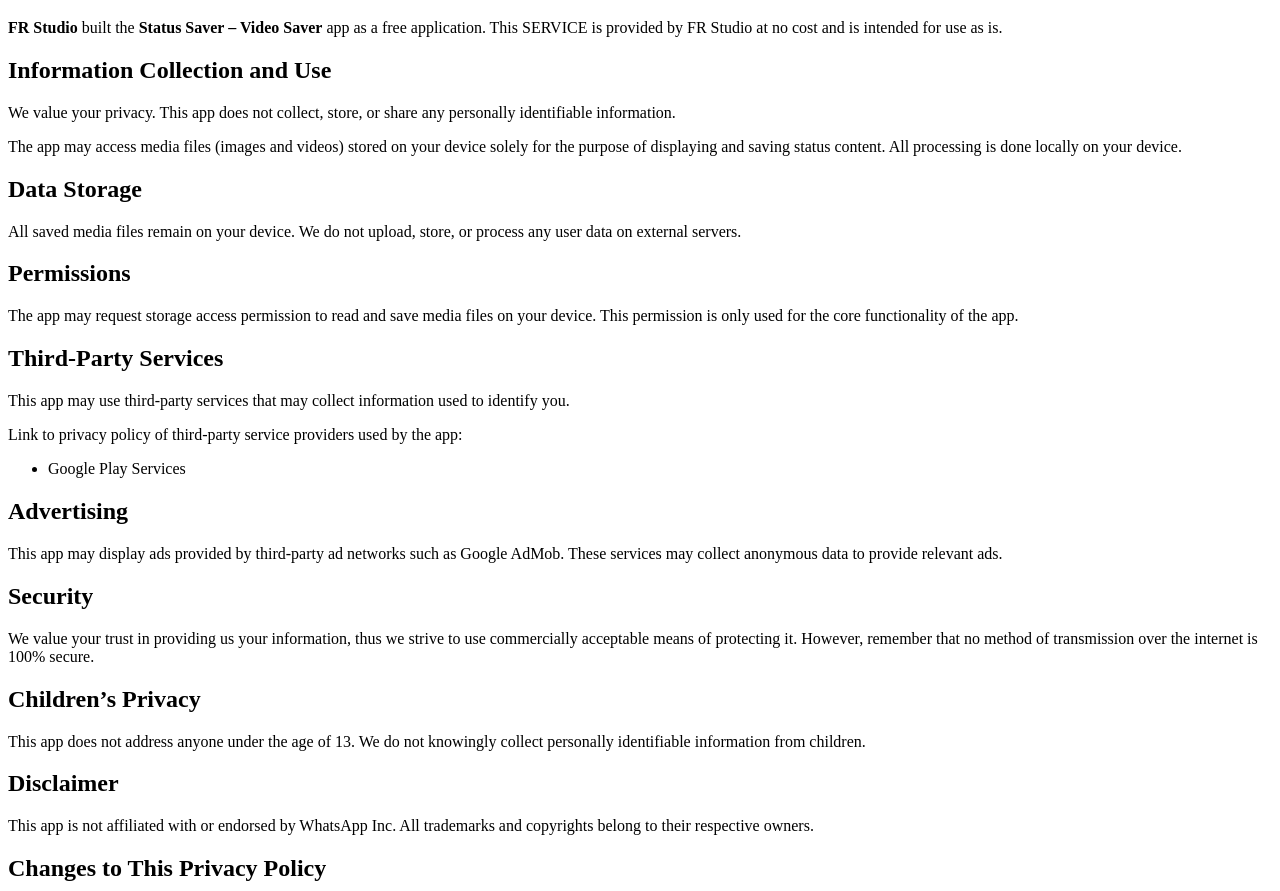
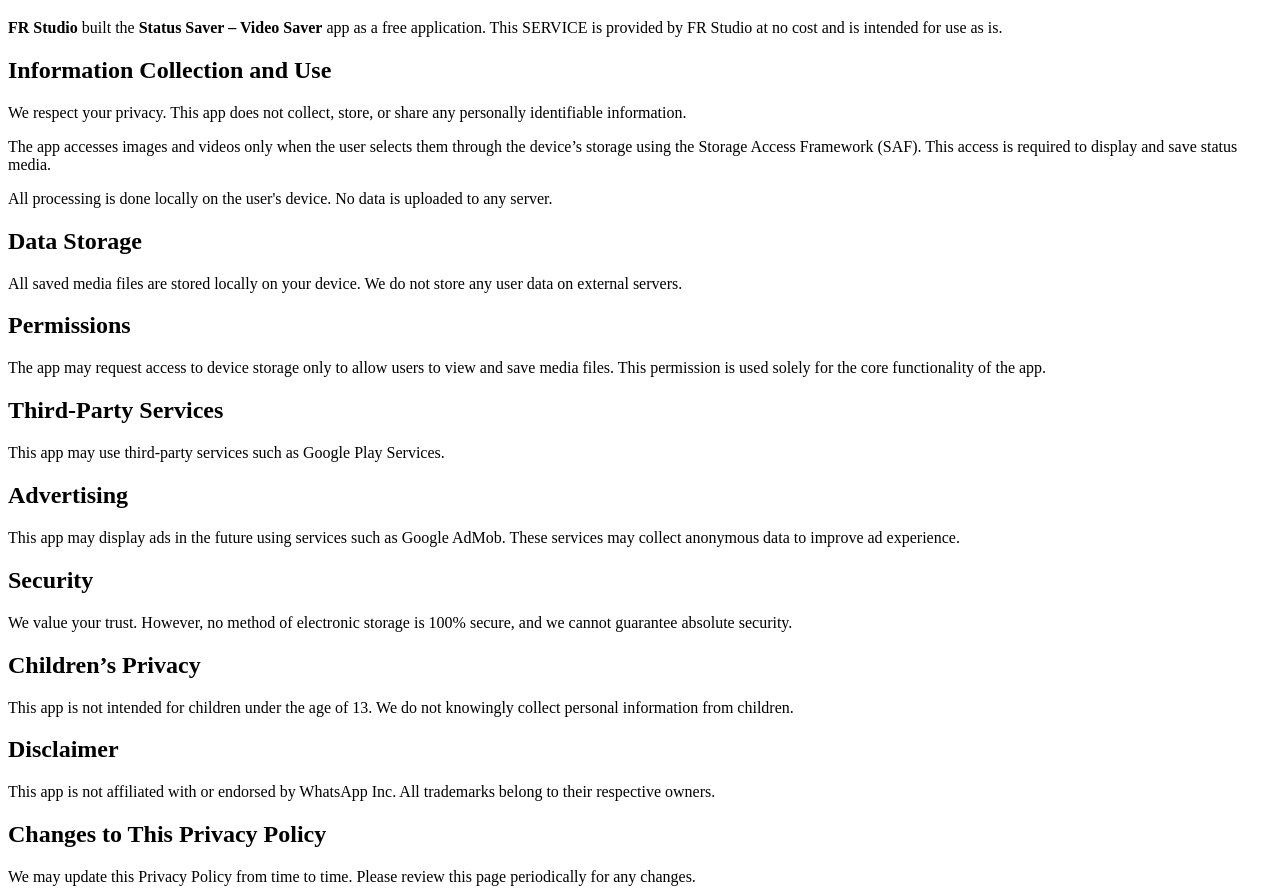
Before and after one commit to fidaarahman/privacy-policy, a plain HTML site: page index.html in a window 1280 px wide. Shown: the part 61-952 px from the top of the page. Drawn offline with Linux system fonts and the light colour scheme.

Commit message:
Update index.html

```diff
--- a/index.html
+++ b/index.html
@@ -11,41 +11,38 @@
 <p><strong>FR Studio</strong> built the <strong>Status Saver – Video Saver</strong> app as a free application. This SERVICE is provided by FR Studio at no cost and is intended for use as is.</p>
 
 <h2>Information Collection and Use</h2>
-<p>We value your privacy. This app does not collect, store, or share any personally identifiable information.</p>
+<p>We respect your privacy. This app does not collect, store, or share any personally identifiable information.</p>
 
-<p>The app may access media files (images and videos) stored on your device solely for the purpose of displaying and saving status content. All processing is done locally on your device.</p>
+<p>The app accesses images and videos only when the user selects them through the device’s storage using the Storage Access Framework (SAF). This access is required to display and save status media.</p>
+
+<p>All processing is done locally on the user's device. No data is uploaded to any server.</p>
 
 <h2>Data Storage</h2>
-<p>All saved media files remain on your device. We do not upload, store, or process any user data on external servers.</p>
+<p>All saved media files are stored locally on your device. We do not store any user data on external servers.</p>
 
 <h2>Permissions</h2>
-<p>The app may request storage access permission to read and save media files on your device. This permission is only used for the core functionality of the app.</p>
+<p>The app may request access to device storage only to allow users to view and save media files. This permission is used solely for the core functionality of the app.</p>
 
 <h2>Third-Party Services</h2>
-<p>This app may use third-party services that may collect information used to identify you.</p>
-
-<p>Link to privacy policy of third-party service providers used by the app:</p>
-<ul>
-  <li>Google Play Services</li>
-</ul>
+<p>This app may use third-party services such as Google Play Services.</p>
 
 <h2>Advertising</h2>
-<p>This app may display ads provided by third-party ad networks such as Google AdMob. These services may collect anonymous data to provide relevant ads.</p>
+<p>This app may display ads in the future using services such as Google AdMob. These services may collect anonymous data to improve ad experience.</p>
 
 <h2>Security</h2>
-<p>We value your trust in providing us your information, thus we strive to use commercially acceptable means of protecting it. However, remember that no method of transmission over the internet is 100% secure.</p>
+<p>We value your trust. However, no method of electronic storage is 100% secure, and we cannot guarantee absolute security.</p>
 
 <h2>Children’s Privacy</h2>
-<p>This app does not address anyone under the age of 13. We do not knowingly collect personally identifiable information from children.</p>
+<p>This app is not intended for children under the age of 13. We do not knowingly collect personal information from children.</p>
 
 <h2>Disclaimer</h2>
-<p>This app is not affiliated with or endorsed by WhatsApp Inc. All trademarks and copyrights belong to their respective owners.</p>
+<p>This app is not affiliated with or endorsed by WhatsApp Inc. All trademarks belong to their respective owners.</p>
 
 <h2>Changes to This Privacy Policy</h2>
-<p>We may update our Privacy Policy from time to time. You are advised to review this page periodically for any changes.</p>
+<p>We may update this Privacy Policy from time to time. Please review this page periodically for any changes.</p>
 
 <h2>Contact Us</h2>
-<p>If you have any questions or suggestions about our Privacy Policy, do not hesitate to contact us at:</p>
+<p>If you have any questions or suggestions about this Privacy Policy, contact us at:</p>
 
 <p><strong>frstudioapps@gmail.com</strong></p>
 
```
